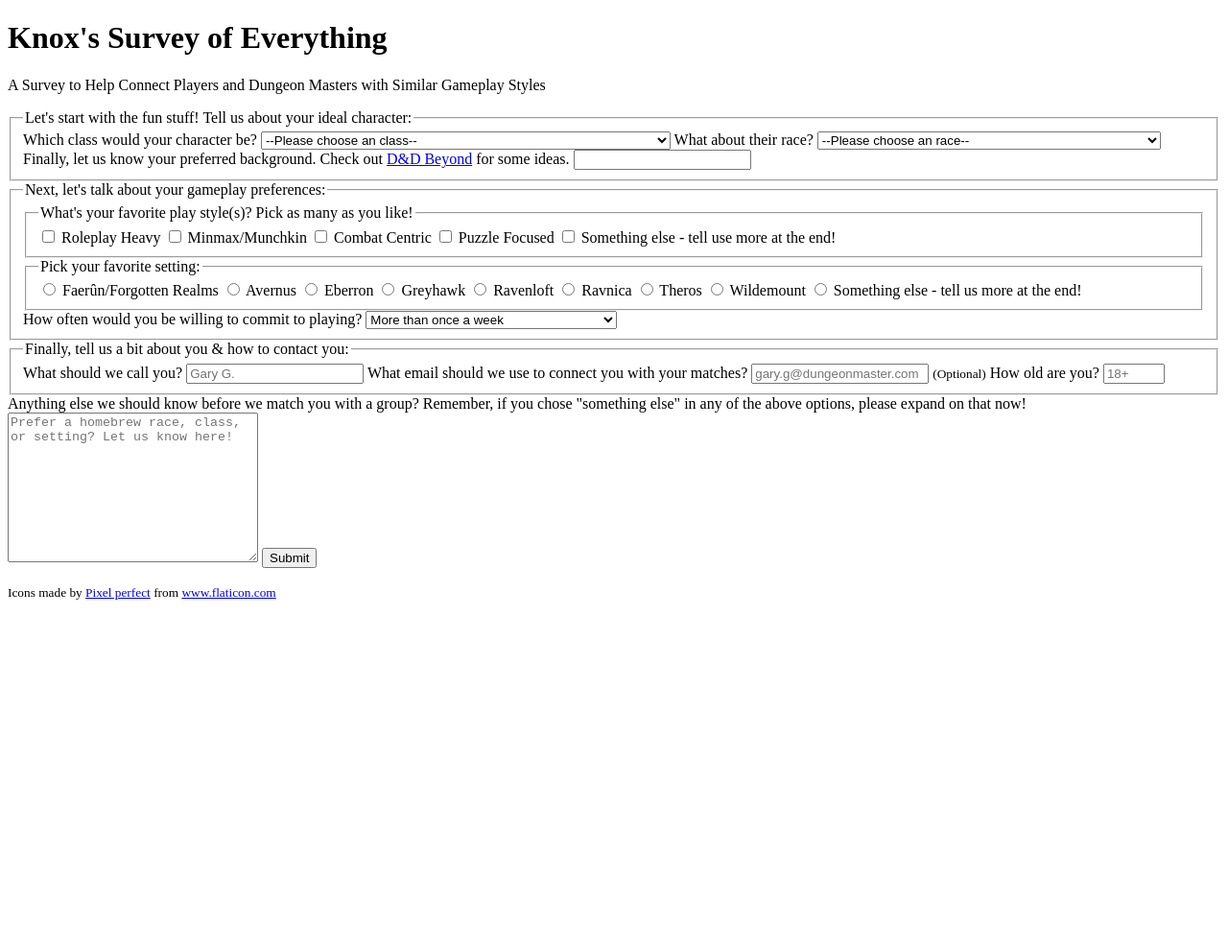
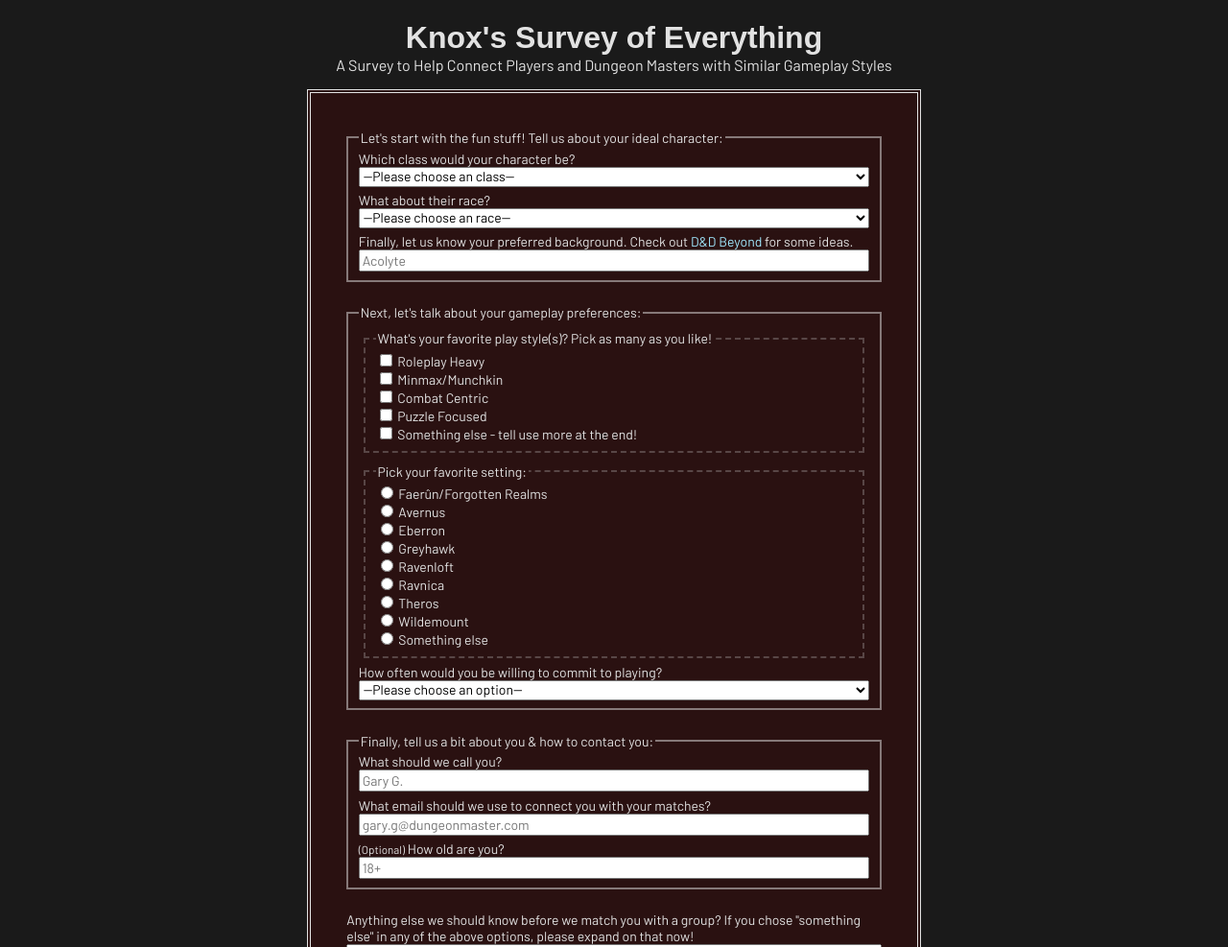
Before and after one commit to k-nox/dnd-survey, a plain HTML site: page index.html in a window 1280 px wide. Shown: the top 987 px of the page at 96% size. Before the commit the page ends 800 px from the top, so only its background shows below. Drawn offline with Linux system fonts and the light colour scheme; a web font is replaced by a local one.

Commit message:
completed CSS styling. submitting project

```diff
--- a/index.html
+++ b/index.html
@@ -1,9 +1,11 @@
 <!DOCTYPE html>
-<html>
+<html lang="en-us">
     <head>
         <meta charset="UTF-8">
         <meta name="author" content="knox">
         <title>Knox's Survey of Everything</title>
+        <link rel="preconnect" href="https://fonts.gstatic.com">
+        <link href="https://fonts.googleapis.com/css2?family=Barlow:ital,wght@0,400;0,700;1,400;1,700&family=Langar&display=swap" rel="stylesheet">
         <link rel="stylesheet" href="main.css">
         <link rel="icon" href="images/icosahedron.svg">
         <meta name="viewport" content="width=device-width, initial-scale=1">
@@ -11,17 +13,17 @@
     </head>
     <body>
         <header>
-            <h1 id="title">Knox's Survey of Everything</h1>
-            <p id="description">A Survey to Help Connect Players and Dungeon Masters with Similar Gameplay Styles</p>
+            <h1 id="title" class="txt-ctr f-lg">Knox's Survey of Everything</h1>
+            <p id="description" class="txt-ctr f-md mar-t-0">A Survey to Help Connect Players and Dungeon Masters with Similar Gameplay Styles</p>
         </header>
         <main>
-            <form id="survey-form">
+            <form id="survey-form" class="flex form mar-2">
                 <!--character info section-->
-                <fieldset>
+                <fieldset class="flex outer-field">
                     <legend>Let's start with the fun stuff! Tell us about your ideal character:</legend>
                     <!--class selector-->
                     <label for="dropdown">Which class would your character be?</label>
-                    <select name="class" id="dropdown">
+                    <select name="class" id="dropdown" class="mar-b-1">
                         <option value="" disabled selected>--Please choose an class--</option>
                         <optgroup label="Player's Handbook">
                             <option value="barbarian">Barbarian</option>
@@ -40,16 +42,16 @@
                         <optgroup label="Tasha's Cauldron of Everything">
                             <option value="artificer">Artificer</option>
                         </optgroup>
-                        <optgroup label="Other"><
+                        <optgroup label="Other">
                             <option value="bloodhunter">Bloodhunter</option>
                             <option value="gunslinger">Gunslinger</option>
-                            <option value="homebrew">Homebrew, multiclass, or something else - tell us more at the end!</option>
+                            <option value="homebrew">Something else</option>
                         </optgroup>
                     </select>
                     <!--end of class selector-->
                     <!--race selector-->
                     <label for="race">What about their race?</label>
-                    <select name="race" id="race">
+                    <select name="race" id="race" class="mar-b-1">
                         <option value="" disabled selected>--Please choose an race--</option>
                         <optgroup label="Player's Handbook">
                             <option value="dragonborn">Dragonborn</option>
@@ -121,79 +123,95 @@
                             <option value="grung">Grung</option>
                         </optgroup>
                         <optgroup label="Other">
-                            <option value="other">Homebrew or something else - tell us more at the end!</option>
+                            <option value="other">Something Else</option>
                         </optgroup>
                     </select>
                     <!--end of race selector-->
+                    <!--background-->
                     <label for="background">Finally, let us know your preferred background. Check out <a href="https://www.dndbeyond.com/backgrounds?filter-name=">D&D Beyond</a> for some ideas.</label>
-                    <input type="text" id="background" name="background">
+                    <input type="text" id="background" name="background" placeholder="Acolyte">
                 </fieldset>
                 <!--gameplay preferences-->
-                <fieldset>
+                <fieldset class="flex outer-field">
                     <legend>Next, let's talk about your gameplay preferences:</legend>
                     <!--play style-->
-                    <fieldset>
+                    <fieldset class="flex inner-field">
                         <legend>What's your favorite play style(s)? Pick as many as you like!</legend>
+                        <label for="roleplay">
                         <input type="checkbox" id="roleplay" name="style" value="roleplay">
-                        <label for="roleplay">Roleplay Heavy</label>
+                        Roleplay Heavy</label>
+                        <label for="minmax">
                         <input type="checkbox" id="minmax" name="style" value="minmax">
-                        <label for="minmax">Minmax/Munchkin</label>
+                        Minmax/Munchkin</label>
+                        <label for="combat">
                         <input type="checkbox" name="style" id="combat" value="combat">
-                        <label for="combat">Combat Centric</label>
+                        Combat Centric</label>
+                        <label for="puzzle">
                         <input type="checkbox" name="style" id="puzzle" value="puzzle">
-                        <label for="puzzle">Puzzle Focused</label>
+                        Puzzle Focused</label>
+                        <label for="other-style">
                         <input type="checkbox" name="style" id="other-style" value="other">
-                        <label for="other-style">Something else - tell use more at the end!</label>
+                        Something else - tell use more at the end!</label>
                     </fieldset>
                     <!--setting preference-->
-                    <fieldset>
+                    <fieldset class="flex inner-field">
                         <legend>Pick your favorite setting:</legend>
+                        <label for="faerun">
                         <input type="radio" name="setting" id="faerun" value="faerun">
-                        <label for="fareun">Faerûn/Forgotten Realms</label>
+                        Faerûn/Forgotten Realms</label>
+                        <label for="avernus">
                         <input type="radio" name="setting" id="avernus" value="avernus">
-                        <label for="avernus">Avernus</label>
+                        Avernus</label>
+                        <label for="eberron">
                         <input type="radio" name="setting" id="eberron" value="eberron">
-                        <label for="eberron">Eberron</label>
+                        Eberron</label>
+                        <label for="greyhawk">
                         <input type="radio" name="setting" id="greyhawk" value="greyhawk">
-                        <label for="greyhawk">Greyhawk</label>
+                        Greyhawk</label>
+                        <label for="ravenloft">
                         <input type="radio" name="setting" id="ravenloft" value="ravenloft">
-                        <label for="ravenloft">Ravenloft</label>
+                        Ravenloft</label>
+                        <label for="ravnica">
                         <input type="radio" name="setting" id="ravnica" value="ravnica">
-                        <label for="ravnica">Ravnica</label>
+                        Ravnica</label>
+                        <label for="theros">
                         <input type="radio" name="setting" id="theros" value="theros">
-                        <label for="theros">Theros</label>
+                        Theros</label>
+                        <label for="wildemount">
                         <input type="radio" name="setting" id="wildemount" value="wildemount">
-                        <label for="wildemount">Wildemount</label>
+                        Wildemount</label>
+                        <label for="other-setting">
                         <input type="radio" name="setting" id="other-setting" value="other">
-                        <label for="other-setting">Something else - tell us more at the end!</label>
+                        Something else</label>
                     </fieldset>
                     <!--timing preference-->
                     <label for="timing">How often would you be willing to commit to playing?</label>
                     <select name="timing" id="timing">
+                        <option value="" disabled selected>--Please choose an option--</option>
                         <option value="often">More than once a week</option>
                         <option value="weekly">Once a week</option>
                         <option value="biweekly">Once every two weeks</option>
                         <option value="monthly">Once a month</option>
-                        <option value="other">Something else - tell us more at the end!</option>
+                        <option value="other">Something else</option>
                     </select>
                 </fieldset>
                 <!--personal info section-->
-                <fieldset>
+                <fieldset class="flex outer-field">
                     <legend>Finally, tell us a bit about you & how to contact you:</legend>
                     <label for="name" id="name-label">What should we call you?</label>
-                    <input type="text" autocomplete="name" id="name" name="user" required placeholder="Gary G.">
+                    <input type="text" autocomplete="name" id="name" name="user" required placeholder="Gary G." class="mar-b-1">
                     <label for="email" id="email-label">What email should we use to connect you with your matches?</label>
-                    <input type="email" autocomplete="email" id="email" name="email" required placeholder="gary.g@dungeonmaster.com">
+                    <input type="email" autocomplete="email" id="email" name="email" required placeholder="gary.g@dungeonmaster.com" class="mar-b-1">
                     <label for="number" id="number-label"><small>(Optional)</small> How old are you?</label>
                     <input type="number" name="age" id="number" placeholder="18+" min="18" max="120">
                 </fieldset>
-                <label for="comments">Anything else we should know before we match you with a group? Remember, if you chose "something else" in any of the above options, please expand on that now!</label>
-                <textarea name="comments" id="comments" cols="30" rows="10" placeholder="Prefer a homebrew race, class, or setting? Let us know here!"></textarea>
+                <label for="comments" class="comments-label">Anything else we should know before we match you with a group? If you chose "something else" in any of the above options, please expand on that now!</label>
+                <textarea name="comments" id="comments" cols="30" rows="10" placeholder="Prefer a homebrew race, class, or setting? Let us know here!" class="comments"></textarea>
                 <button type="submit" id="submit">Submit</button>
             </form>
         </main>
         <footer>
-            <p><small>Icons made by <a href="https://icon54.com/">Pixel perfect</a> from <a href="https://www.flaticon.com/">www.flaticon.com</a></small></p>
+            <p class="txt-ctr"><small class="f-sm">Icons made by <a href="https://icon54.com/">Pixel perfect</a> from <a href="https://www.flaticon.com/">www.flaticon.com</a></small></p>
         </footer>
     </body>
 </html>
--- a/main.css
+++ b/main.css
@@ -0,0 +1,110 @@
+html {
+    font-size: 100%;
+}
+body {
+    font-size: 0.875rem;
+    font-family: 'Barlow', sans-serif;
+    background-color: rgba(26,26,26,1.0);
+    color: rgba(226,226,226,1.0);
+    margin: 0;
+    width: 100%;
+}
+header {
+    margin: 0 auto;
+}
+h1 {
+    font-family: 'Langar', sans-serif;
+    margin-bottom: 0;
+}
+select, input, button, textarea {
+    font-family: inherit;
+    font-size: inherit;
+    box-sizing: border-box;
+}
+button {
+    margin: 2%;
+}
+a {
+    color: rgb(161, 233, 255);
+    text-decoration: none;
+}
+a:hover, a:active, a:focus {
+    text-decoration: underline;
+}
+.mar-t-0 {
+    margin-top: 0;
+}
+.mar-b-1 {
+    margin-bottom: 1%;
+}
+.flex {
+    display: flex;
+    flex-direction: column;
+}
+.form {
+    background-color: rgba(59, 8, 8, 0.5);
+    border: 4px double rgba(226,226,226,1.0);
+    padding: 2%;
+    min-height: 100vh;
+    width: 100%;
+    margin: 0 auto;
+    box-sizing: border-box;
+}
+.outer-field{
+    border: 2px solid rgba(226,226,226,0.50);
+    margin: 2%;
+}
+.inner-field {
+    border: 2px dashed rgba(226,226,226,0.25);
+    margin: 1%;
+}
+.txt-ctr {
+    text-align: center;
+}
+.f-lg {
+    font-size: 2rem;
+}
+.f-md {
+    font-size: 1rem;
+}
+.f-sm {
+    font-size: 0.625rem;
+}
+.comments-label {
+    margin: 2% 2% 0 2%;
+}
+.comments {
+    margin: 0 2%;
+}
+@media (min-width: 536px) {
+    .form {
+        width: 80%;
+    }
+    header {
+        width: 80%;
+    }
+}
+@media (min-width: 706px) {
+    .form {
+        width: 70%;
+    }
+    header {
+        width: 70%;
+    }
+}
+@media (min-width: 926px) {
+    .form {
+        width: 60%;
+    }
+    header {
+        width: 60%;
+    }
+}
+@media (min-width: 1150px) {
+    .form {
+        width: 50%;
+    }
+    header {
+        width: 50%;
+    }
+}
```
Also changed, not shown: 1 other file.
